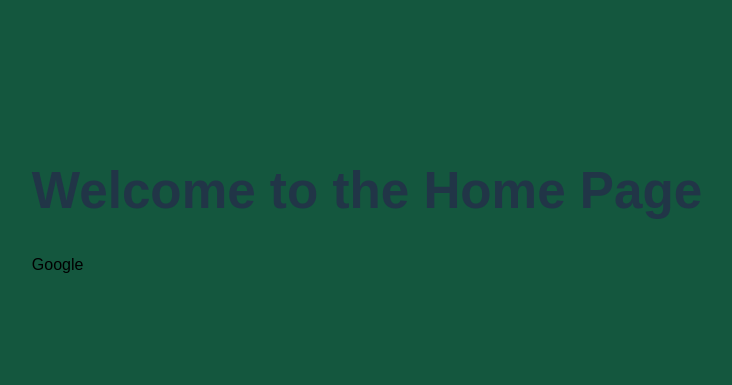
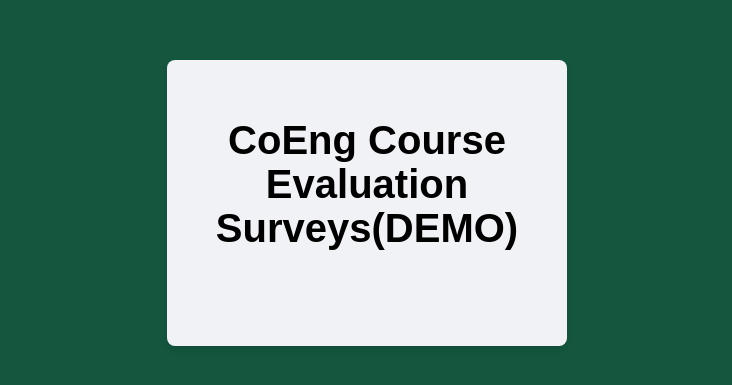
Before and after one commit to djpcorpuz/UAA-Course-Evaluation-System, a React (Vite) app in the folder frontend/: page / in a window 1280 px wide. Shown: the part 197-582 px from the top of the page, without its empty margins (273-1005 px from the left). Built offline with nearby package versions, Linux system fonts and the light colour scheme.

Commit message:
updated screen urls + styling for login and demo pages

```diff
--- a/frontend/src/App.jsx
+++ b/frontend/src/App.jsx
@@ -1,41 +1,22 @@
 import React, { useState } from 'react';
-import MediaQuery from 'react-responsive';
-import Login from './login/login.jsx';
-import StudentDesktop from './student/student-desktop.jsx';
-import StudentMobile from './student/student-mobile.jsx';
-import FacultyDesktop from './faculty/faculty-desktop.jsx';
-import AdminDesktop from './admin/admin-desktop.jsx';
+import { useNavigate, Navigate } from 'react-router-dom';
+import Login from './demopage/demopage.jsx';      // your 3-button page
 import './index.css';
 
 function App() {
   const [role, setRole] = useState(null);
+  const navigate = useNavigate();
 
   const handleLoginSuccess = (selectedRole) => {
     setRole(selectedRole);
-  };
-
-  const handleLogout = () => {
-    setRole(null);
+    navigate(`/demo/${selectedRole}`);
   };
 
   if (!role) {
     return <Login onLoginSuccess={handleLoginSuccess} />;
-  } else if (role === 'student') {
-  return (
-      <>
-        <MediaQuery maxWidth={767}>
-          <StudentMobile onLogout={handleLogout} />
-        </MediaQuery>
-        <MediaQuery minWidth={768}>
-          <StudentDesktop onLogout={handleLogout} />
-        </MediaQuery>
-      </>
-    );
-  } else if (role === 'faculty') {
-    return <FacultyDesktop onLogout={handleLogout} />;
-  } else if (role === 'admin') {
-    return <AdminDesktop onLogout={handleLogout} />;
   }
+
+  return <Navigate to={`/demo/${role}`} replace />;
 }
 
 export default App;
--- /dev/null
+++ b/frontend/src/components/GoogleLogin.css
@@ -0,0 +1,32 @@
+.google-login-page {
+    height: 100vh;
+    display: flex;
+    justify-content: center;
+    align-items: center;
+    background-color: #14573e;
+    margin: 0;
+  }
+
+  .google-login-card {
+    background-color: #f0f2f5;
+    width: 400px;
+    padding: 2rem;
+    border-radius: 8px;
+    box-shadow: 0 4px 6px rgba(0, 0, 0, 0.1);
+    text-align: center;
+  }
+
+  .google-login-title {
+    font-size: 2.5rem;
+    color: #000;
+    margin-bottom: 1.5rem;
+  }
+
+  .google-login-button-wrapper {
+    display: flex;
+    justify-content: center;
+  }
+
+  .google-login-button-wrapper > div {
+    margin: 0;
+  }
--- a/frontend/src/components/GoogleLogin.jsx
+++ b/frontend/src/components/GoogleLogin.jsx
@@ -1,6 +1,7 @@
 import React from 'react';
 import { GoogleLogin } from '@react-oauth/google';
 import { useNavigate } from 'react-router-dom';
+import './GoogleLogin.css';
 
 const Login = () => {
 const navigate = useNavigate();
@@ -9,7 +10,7 @@ const navigate = useNavigate();
     // Handle successful login
     //console.log('Login success:', res);
     //navigate('/demo');
-    window.location.href = '/demo';
+    navigate('/demo');
   };
 
   const onFailure = (res) => {
@@ -18,12 +19,19 @@ const navigate = useNavigate();
   };
 
   return (
-    <GoogleLogin
-      buttonText="Sign in with Google"
-      onSuccess={onSuccess}
-      onError={(error) => console.log('Login failed:', error)}
-      cookiePolicy={'single_host_origin'}
-    />
+    <div className="google-login-page">
+      <div className="google-login-card">
+        <h1 className="google-login-title">CoEng Course Evaluation Surveys(DEMO)</h1>
+        <div className="google-login-button-wrapper">
+          <GoogleLogin
+            buttonText="Sign in with Google"
+            onSuccess={onSuccess}
+            onError={onFailure}
+            cookiePolicy="single_host_origin"
+          />
+        </div>
+      </div>
+    </div>
   );
 };
 
--- a/frontend/src/login/login.css
+++ b/frontend/src/demopage/demopage.css
@@ -1,6 +1,6 @@
 .login-page {
   width: 400px;
-  min-height: 550px;
+  min-height: 350px;
   margin: 0 auto;
   margin-top: 2rem;
 
@@ -11,15 +11,6 @@
   align-items: center;
   justify-content: center;
   padding: 20px;
-}
-
-.login-header {
-  grid-row: 1;
-  align-self: center;
-  text-align: center;
-  font-size: 2.5rem;
-  color: #000;
-  padding-bottom: 20px;
 }
 
 .login-container {
--- a/frontend/src/login/login.jsx
+++ b/frontend/src/demopage/demopage.jsx
@@ -1,5 +1,5 @@
 import React, { useEffect, useState } from 'react';
-import './login.css';
+import './demopage.css';
 import UAAlogo from '../assets/UAAlogo.svg';
 
 function Login({ onLoginSuccess }) {
@@ -17,7 +17,6 @@ function Login({ onLoginSuccess }) {
 
   return (
     <div className="login-page">
-      <div className="login-header">College of Engineering (DEMO)</div>
       <div className="login-container">
       <a href="https://www.uaa.alaska.edu/" target="_blank" rel="noopener noreferrer">
         <img src={UAAlogo} alt="UAA Logo" className="login-logo" />
--- a/frontend/src/main.jsx
+++ b/frontend/src/main.jsx
@@ -1,20 +1,23 @@
-import React from 'react'
-import ReactDOM from 'react-dom/client'
-import { createBrowserRouter, RouterProvider } from 'react-router-dom'
+import React from 'react';
+import ReactDOM from 'react-dom/client';
+import { createBrowserRouter, RouterProvider } from 'react-router-dom';
+import { GoogleOAuthProvider } from '@react-oauth/google';
 
-import './index.css'
-import App from './App.jsx'
-import Home from './pages/Home.jsx'
-import NotFoundPage from './pages/NotFoundPage.jsx'
-import Login from './components/GoogleLogin.jsx'
-import { GoogleOAuthProvider } from '@react-oauth/google'
+import Login         from './components/GoogleLogin.jsx';
+import App           from './App.jsx';
+import DemoStudent   from './student/DemoStudent.jsx'; //wrapper
+import FacultyDesktop from './faculty/faculty-desktop.jsx';
+import AdminDesktop   from './admin/admin-desktop.jsx';
+import NotFoundPage   from './pages/NotFoundPage.jsx';
 
-const clientId = "224681179431-dhurfnids0aq71dardp93keva4ceopdj.apps.googleusercontent.com"//import.meta.env.VITE_GOOGLE_CLIENT_ID
+import './index.css';
+
+const clientId = "224681179431-dhurfnids0aq71dardp93keva4ceopdj.apps.googleusercontent.com";
 
 const router = createBrowserRouter([
   {
     path: '/',
-    element: <Home />,
+    element: <Login />,
     errorElement: <NotFoundPage />,
   },
   {
@@ -22,8 +25,20 @@ const router = createBrowserRouter([
     element: <App />,
   },
   {
-    path: '/login',
-    element: <Login />,
+    path: '/demo/student',
+    element: <DemoStudent />,
+  },
+  {
+    path: '/demo/faculty',
+    element: <FacultyDesktop />,
+  },
+  {
+    path: '/demo/admin',
+    element: <AdminDesktop />,
+  },
+  {
+    path: '*',
+    element: <NotFoundPage />,
   },
 ]);
 
@@ -32,5 +47,5 @@ ReactDOM.createRoot(document.getElementById('root')).render(
     <GoogleOAuthProvider clientId={clientId}>
       <RouterProvider router={router} />
     </GoogleOAuthProvider>
-  </React.StrictMode>,
-)
+  </React.StrictMode>
+);
--- a/frontend/src/pages/Home.jsx
+++ b/frontend/src/pages/Home.jsx
@@ -1,10 +1,18 @@
-import { Link } from "react-router-dom";
+import React from 'react';
+import { Link } from 'react-router-dom';
+import './home.css';
 
 export default function Home() {
-    return (
-        <div>
-            <h1>Welcome to the Home Page</h1>
-            <Link to="/login">Google</Link>
-        </div>
-    );
+  return (
+    <div className="home-page">
+      <div className="home-header">Welcome to the Home Page</div>
+      <div className="home-container">
+        <Link to="/login">
+          <button className="home-button">
+            Google
+          </button>
+        </Link>
+      </div>
+    </div>
+  );
 }
--- a/frontend/src/pages/NotFoundPage.jsx
+++ b/frontend/src/pages/NotFoundPage.jsx
@@ -4,7 +4,7 @@ export default function NotFoundPage() {
   return (
   <div>
     404 Not Found
-    <Link to="/">Go back to home</Link>
+    <Link to="/">Go back to login</Link>
   </div>
   );
 }
--- /dev/null
+++ b/frontend/src/pages/home.css
@@ -0,0 +1,45 @@
+.home-page {
+    width: 400px;
+    min-height: 550px;
+    margin: 2rem auto;
+    background-color: #f0f2f5;
+    border-radius: 8px;
+    display: flex;
+    flex-direction: column;
+    align-items: center;
+    justify-content: center;
+    padding: 20px;
+  }
+
+  .home-header {
+    font-size: 2.5rem;
+    color: #000;
+    text-align: center;
+    margin-bottom: 20px;
+  }
+
+  .home-container {
+    width: 100%;
+    max-width: 30rem;
+    background: #ffffff;
+    padding: 2rem;
+    border-radius: 8px;
+    box-shadow: 0 4px 6px rgba(0, 0, 0, 0.1);
+    text-align: center;
+  }
+
+  .home-button {
+    width: 100%;
+    padding: 0.75rem;
+    border: none;
+    border-radius: 4px;
+    background-color: #14573e;
+    color: #fff;
+    font-size: 1rem;
+    cursor: pointer;
+    transition: background-color 0.3s ease;
+  }
+
+  .home-button:hover {
+    background-color: #013422;
+  }
--- /dev/null
+++ b/frontend/src/student/DemoStudent.jsx
@@ -0,0 +1,21 @@
+import React from 'react';
+import { useNavigate } from 'react-router-dom';
+import MediaQuery from 'react-responsive';
+import StudentDesktop from './student-desktop.jsx';
+import StudentMobile  from './student-mobile.jsx';
+
+export default function DemoStudent() {
+  const navigate = useNavigate();
+  const handleLogout = () => navigate('/');
+
+  return (
+    <>
+      <MediaQuery maxWidth={767}>
+        <StudentMobile  onLogout={handleLogout} />
+      </MediaQuery>
+      <MediaQuery minWidth={768}>
+        <StudentDesktop onLogout={handleLogout} />
+      </MediaQuery>
+    </>
+  );
+}
```
